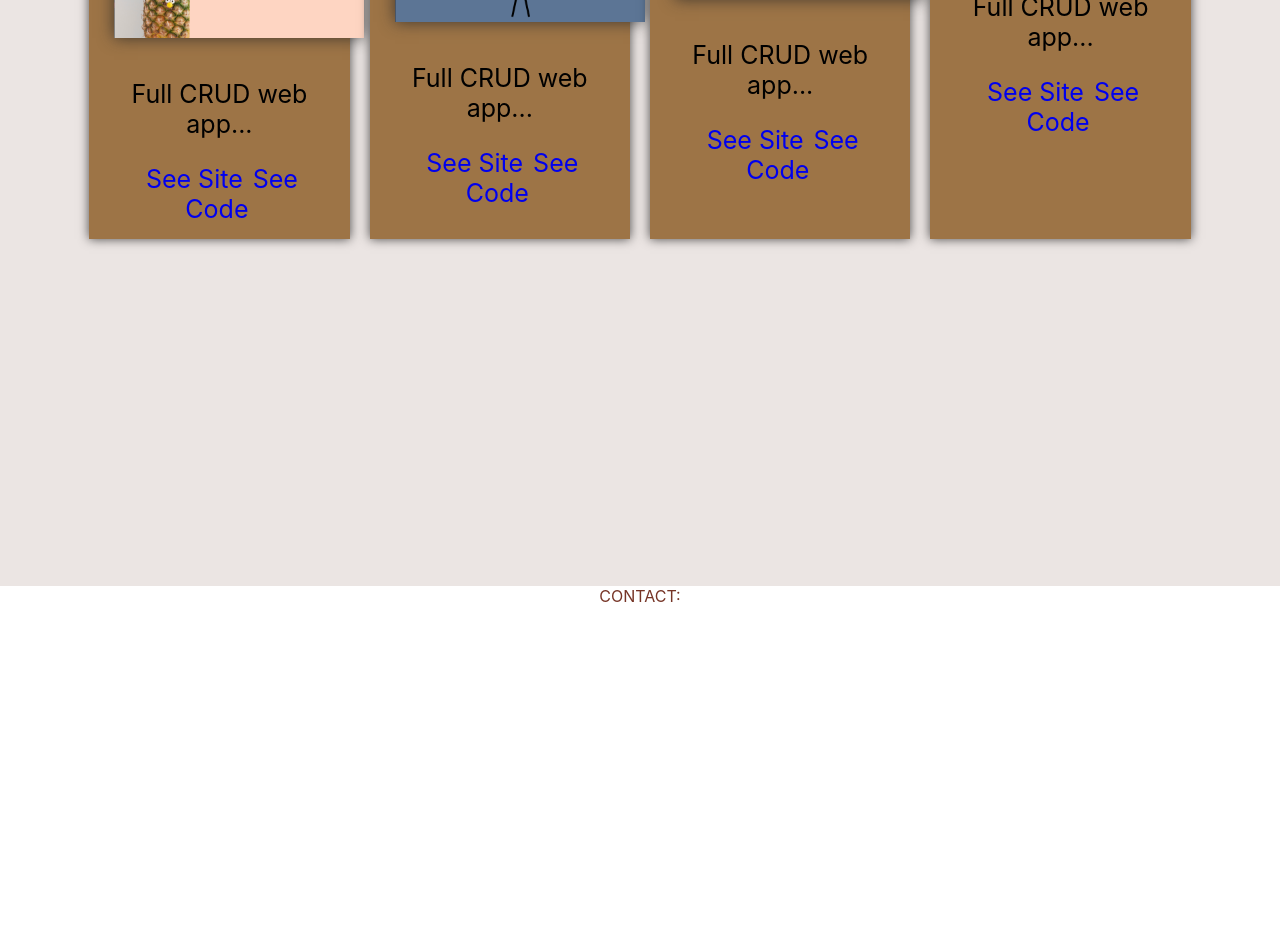
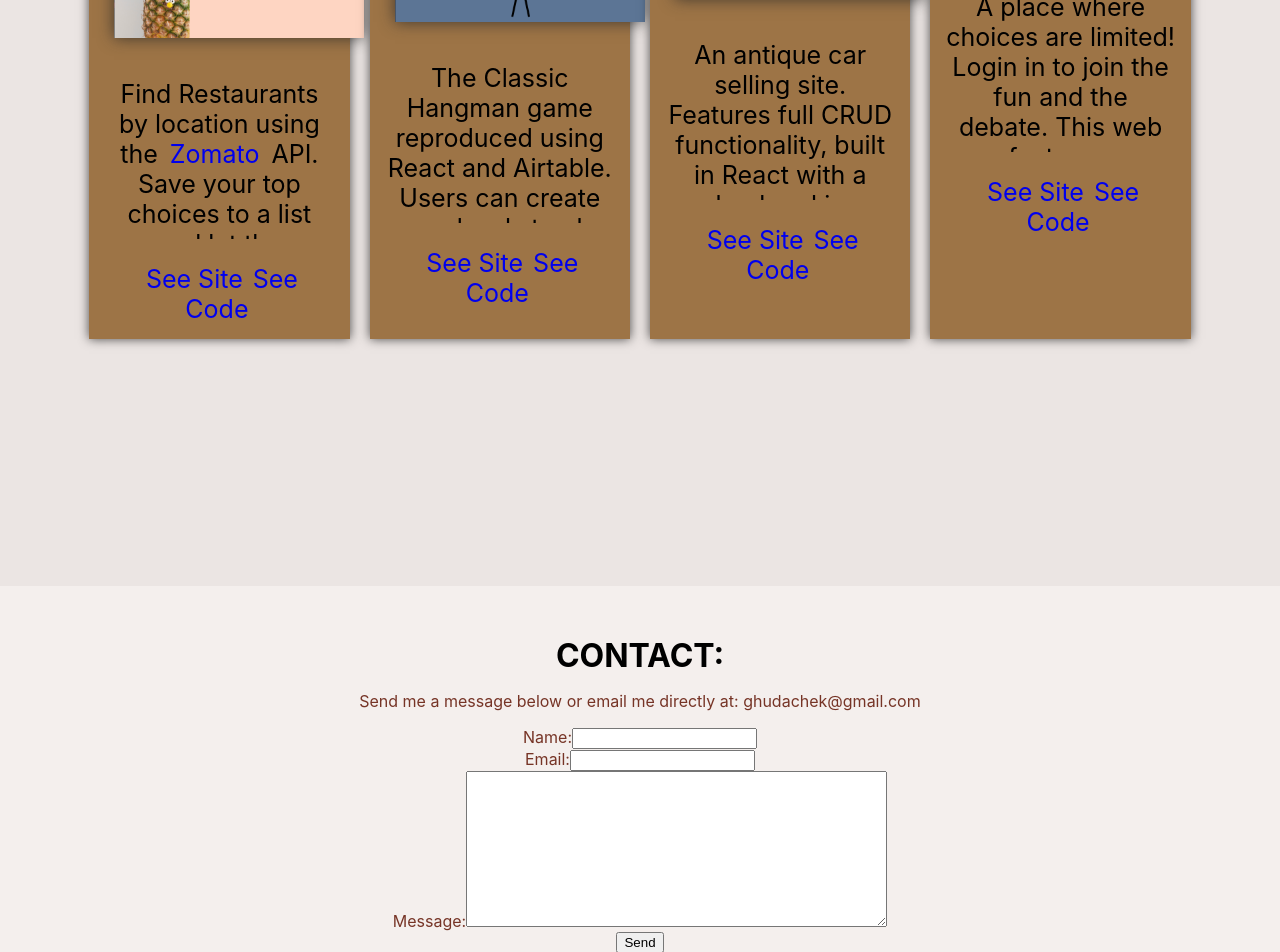
Before and after one commit to ghudachek/Gracen-Hudachek, a React (Create React App) app in the folder client/: page / in a window 1280 px wide. Shown: the part 1900-2852 px from the top of the page. Built offline with nearby package versions, Linux system fonts and the light colour scheme; a web font is replaced by a local one.

Commit message:
update contact section and add descriptions to work

```diff
--- a/client/package.json
+++ b/client/package.json
@@ -8,6 +8,7 @@
     "@testing-library/user-event": "^12.1.10",
     "jquery": "^3.6.0",
     "react": "^17.0.2",
+    "react-copy-to-clipboard": "^5.0.3",
     "react-dom": "^17.0.2",
     "react-router-dom": "^5.2.0",
     "react-scripts": "4.0.3",
@@ -15,7 +16,7 @@
   },
   "scripts": {
     "start": "react-scripts start",
-    "build": "react-scripts build",
+    "build": "CI= react-scripts build",
     "test": "react-scripts test",
     "eject": "react-scripts eject"
   },
--- a/client/src/screens/Home/Home.css
+++ b/client/src/screens/Home/Home.css
@@ -37,6 +37,7 @@ p.message {
   }
 }
 
+/* ABOUT ME SECTION */
 .about-me-div {
   min-height: fit-content;
   margin: 2vw;
@@ -64,14 +65,6 @@ p.message {
   text-indent: 0px;
 }
 
-.contact-me {
-  align-self: center;
-  width: 90vw;
-  height: 100vh;
-  margin-right: 5vw;
-  margin-left: 5vw;
-  color: #763426;
-}
 /* MY WORK SECTION/ PROJECTS */
 .my-work-h1 {
   text-align: center;
@@ -108,6 +101,14 @@ p.message {
   margin-right: 5vw;
   color: #763426;
 }
+.proj-description {
+  max-height: 20vh;
+  overflow: scroll;
+  scroll-behavior: smooth;
+}
+::-webkit-scrollbar {
+  display: none;
+}
 .project-img {
   width: 10em;
   box-shadow: 0px 0px 15px rgba(41, 41, 41, 0.81);
@@ -123,3 +124,18 @@ p.message {
 .details a:hover {
   color: #c1ccd4;
 }
+/* CONTACT SECTION  */
+.my-contact-h1 {
+  text-align: center;
+  margin: 0;
+  padding-top: 50px;
+  color: black;
+}
+.contact-me {
+  align-self: center;
+  width: 90vw;
+  height: 100vh;
+  margin-right: 5vw;
+  margin-left: 5vw;
+  color: #763426;
+}
--- a/client/src/screens/Home/Home.jsx
+++ b/client/src/screens/Home/Home.jsx
@@ -68,7 +68,14 @@ const Home = () => {
               Restaurant Generator
               <div className="details">
                 <img className="project-img" alt="project-img" src={RestGen} />
-                <p className="proj-description"> Full CRUD web app...</p>
+                <p className="proj-description">
+                  {" "}
+                  Find Restaurants by location using the{" "}
+                  <a href="https://www.zomato.com/">Zomato </a> API. Save your
+                  top choices to a list and let the generator pick what
+                  restaurant you'll try first by clicking the "Choose For Me"
+                  button!
+                </p>
                 <a href="https://ghudachek.github.io/Restaurant-Generator/">
                   See Site
                 </a>
@@ -85,7 +92,12 @@ const Home = () => {
                   alt="project-img"
                   src={HangHuman}
                 />
-                <p className="proj-description"> Full CRUD web app...</p>
+                <p className="proj-description">
+                  {" "}
+                  The Classic Hangman game reproduced using React and Airtable.
+                  Users can create more levels to play and play others user
+                  created levels.
+                </p>
                 <a href="https://elastic-heisenberg-02c1a9.netlify.app/">
                   See Site
                 </a>
@@ -96,7 +108,11 @@ const Home = () => {
               Sunday Driver{" "}
               <div className="details">
                 <img className="project-img" alt="project-img" src={CarApp} />
-                <p className="proj-description"> Full CRUD web app...</p>
+                <p className="proj-description">
+                  {" "}
+                  An antique car selling site. Features full CRUD functionality,
+                  built in React with a backend in Express.{" "}
+                </p>
                 <a href="https://sundaydriver.netlify.app/">See Site</a>
                 <a href="https://github.com/ghudachek/car-app">See Code</a>
               </div>
@@ -105,7 +121,16 @@ const Home = () => {
               Would You Rather{" "}
               <div className="details">
                 <img className="project-img" alt="project-img" src={WYR} />
-                <p className="proj-description"> Full CRUD web app...</p>
+                <p className="proj-description">
+                  {" "}
+                  A place where choices are limited! Login in to join the fun
+                  and the debate. This web app features user interaction with
+                  the ability to create Would You Rathers(WYRs), choose WYR
+                  options which shows you the percentage of each option chosen
+                  by all users and elaborate on your choice in the debate
+                  section. Created with React on the front and with Ruby on
+                  Rails in the back.
+                </p>
                 <a href="https://606c7fd6ffd75e000719edb8--would-you-rather-200.netlify.app/">
                   See Site
                 </a>
@@ -116,9 +141,31 @@ const Home = () => {
             </div>
           </div>
         </div>
+
+        <div className="contact-me show-on-scroll">
+          <h1 className="my-contact-h1">CONTACT:</h1>
+          <p>
+            Send me a message below or email me directly at: ghudachek@gmail.com
+          </p>
+          <form>
+            <label for="name">Name:</label>
+            <input name="name" id="name" type="text"></input>
+            <br />
+            <label for="email"> Email:</label>
+            <input id="email" name="email" type="text"></input>
+            <br />
+            <label for="message">Message:</label>
+            <textarea
+              id="message"
+              name="message"
+              rows="10"
+              cols="50"
+            ></textarea>
+            <br />
+            <button>Send</button>
+          </form>
+        </div>
       </div>
-
-      <div className="contact-me show-on-scroll">CONTACT:</div>
     </Layout>
   );
 };
--- a/client/src/screens/nav/Nav.jsx
+++ b/client/src/screens/nav/Nav.jsx
@@ -12,7 +12,13 @@ const Nav = () => {
         <Link className="nav-link">About Me</Link>
         <Link className="nav-link">My Work</Link>
         <Link className="nav-link">Contact</Link>
-        <Link className="nav-link">Resume</Link>
+        <a
+          href="https://drive.google.com/file/d/1VCbrUCf_kzbAInIXusnSX0vz_J8arTZX/view?usp=sharing"
+          target="_blank"
+          className="nav-link"
+        >
+          Resume
+        </a>
       </div>
     </div>
   );
```
Also changed, not shown: 1 other file (tests, documents, lock files or other folders).
